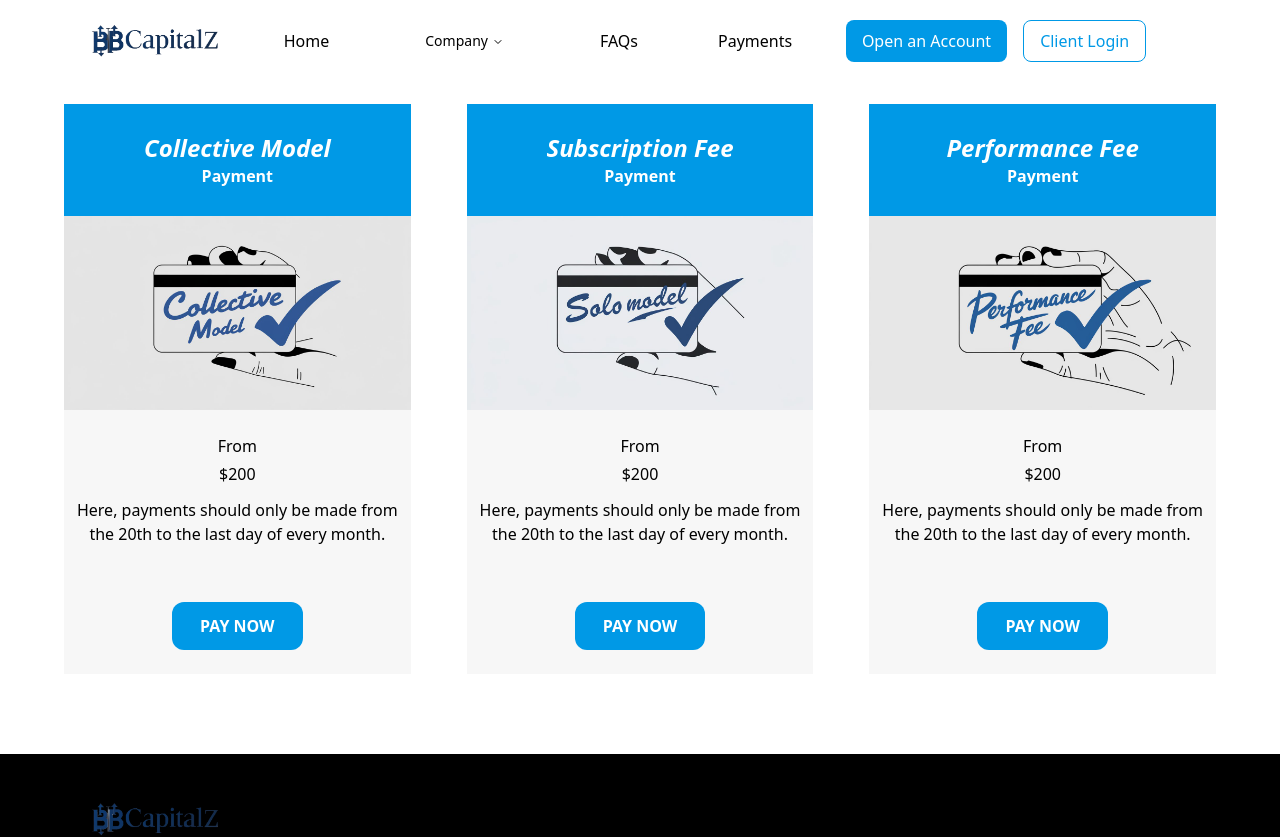
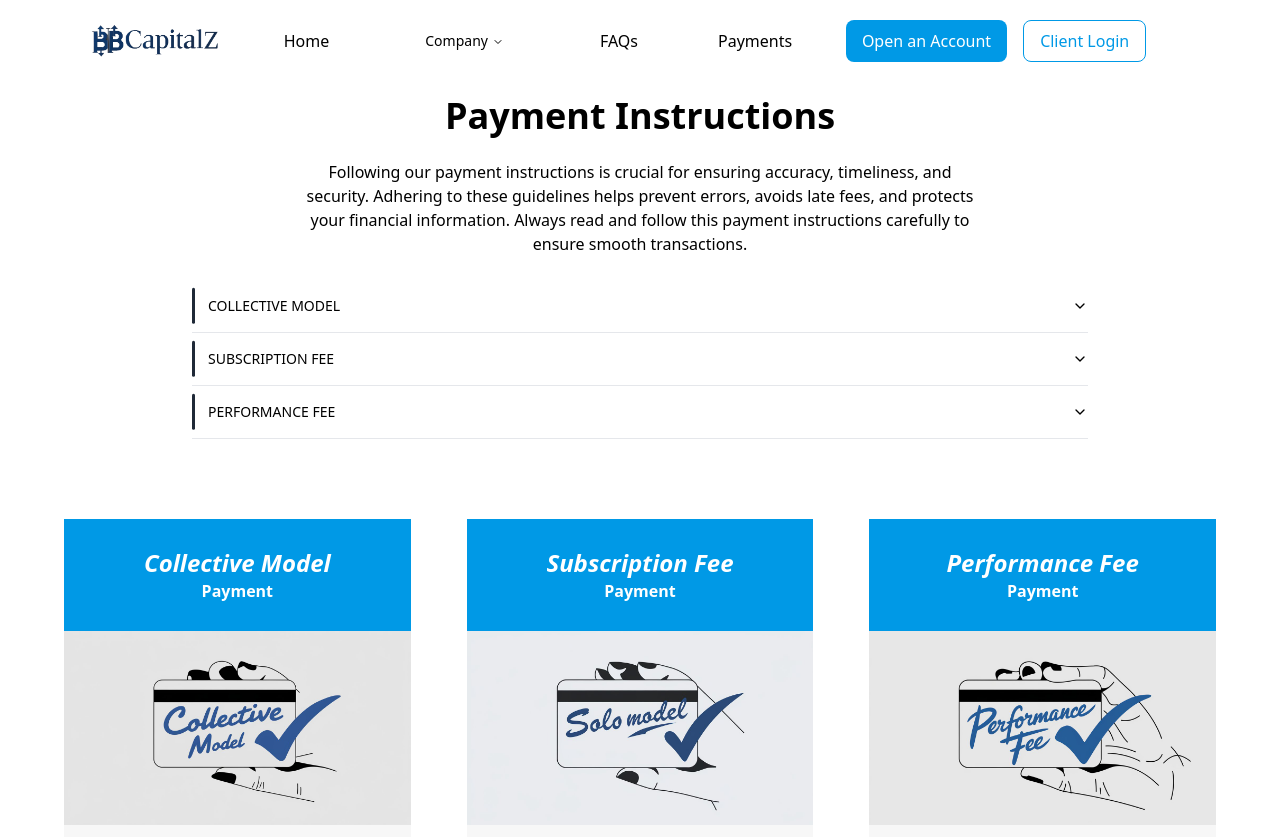
Before and after one commit to frontendninja10/bbcapitalz, a Next.js app: page /payments in a window 1280 px wide. Shown: the top 837 px of the page. Built offline with nearby package versions, Linux system fonts and the light colour scheme.

Commit message:
Add Accordion to payments page

```diff
--- a/app/payments/page.tsx
+++ b/app/payments/page.tsx
@@ -1,13 +1,71 @@
 import NavBar from "@/components/NavBar";
 import Image from "next/image";
 import Footer from "@/components/Footer";
+import {
+  Accordion,
+  AccordionContent,
+  AccordionTrigger,
+  AccordionItem,
+} from "@/components/ui/accordion";
 
 export default function Page() {
   return (
     <>
       <NavBar />
-      <main className="px-6">
-        <h2>Payment Instructions</h2>
+      <main className="px-6 py-24">
+        <h2 className="text-3xl lg:text-4xl font-bold text-center">
+          Payment Instructions
+        </h2>
+        <p className="text-center py-6 max-w-2xl mx-auto">
+          Following our payment instructions is crucial for ensuring accuracy,
+          timeliness, and security. Adhering to these guidelines helps prevent
+          errors, avoids late fees, and protects your financial information.
+          Always read and follow this payment instructions carefully to ensure
+          smooth transactions.
+        </p>
+        <Accordion
+          type="single"
+          collapsible
+          className="lg:max-w-4xl lg:mx-auto"
+        >
+          <AccordionItem value="item-1">
+            <AccordionTrigger>COLLECTIVE MODEL</AccordionTrigger>
+            <AccordionContent>
+              <p>
+                When making your payment, please write the amount you are
+                depositing and the master account you want to connect it to in
+                the comment section. This will be treated as 10% of your
+                capital, which is your maximum draw-down. This amount, you must
+                be willing to lose.
+              </p>
+            </AccordionContent>
+          </AccordionItem>
+          <AccordionItem value="item-2">
+            <AccordionTrigger>SUBSCRIPTION FEE</AccordionTrigger>
+            <AccordionContent>
+              <p>
+                During payment, please ensure that you include the number of
+                accounts you are paying for.
+              </p>
+              <p>
+                <strong>NOTE: </strong>Payments should only be made from the
+                20th to the last day of every month.
+              </p>
+            </AccordionContent>
+          </AccordionItem>
+          <AccordionItem value="item-3">
+            <AccordionTrigger>PERFORMANCE FEE</AccordionTrigger>
+            <AccordionContent>
+              <p>
+                When making your payment, please in the comment section provide
+                the following accurate information: 30% of Profit Made on Each
+                Account Connected and the Total Profit Fee to be paid. Be sure
+                to double-check your figures to ensure accuracy. All info will
+                be checked
+              </p>
+            </AccordionContent>
+          </AccordionItem>
+        </Accordion>
         <div className="flex py-20 flex-col lg:flex-row lg:gap-14 lg:max-w-6xl lg:mx-auto gap-14">
           <div className="bg-[#f7f7f7]">
             <div className="bg-[#0099e6] py-7 text-center text-white">
```
